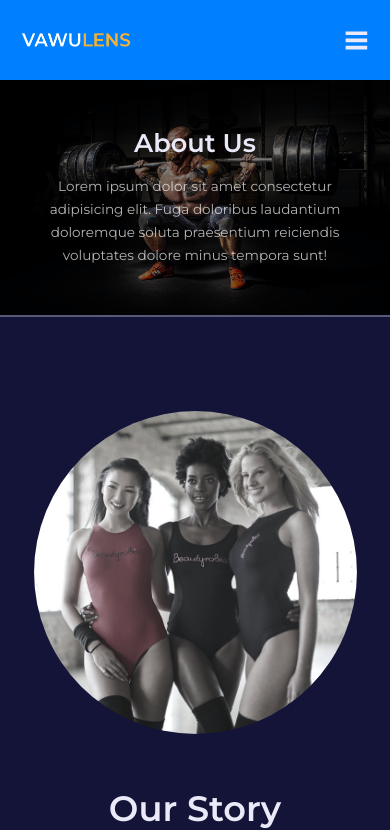
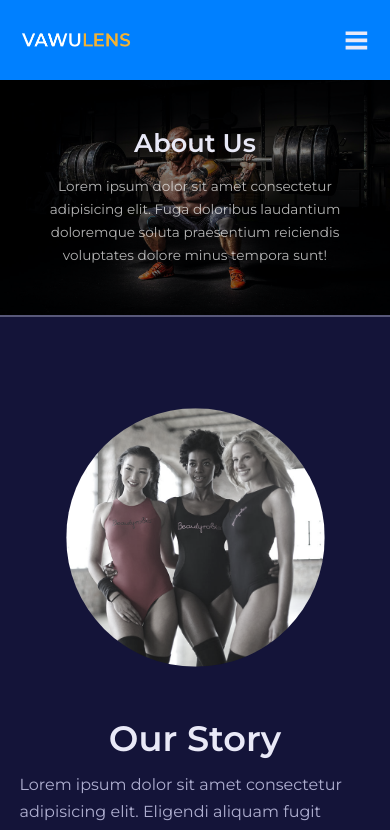
Before and after one commit to shankarabhishek28/gymWebApp, a React (Vite) app: page /about in a window 390 px wide. Shown: the top 830 px of the page. Built offline with nearby package versions, Linux system fonts and the light colour scheme; a web font is replaced by a local one.

Commit message:
responsive fail fixed

```diff
--- a/src/pages/about/about.jsx
+++ b/src/pages/about/about.jsx
@@ -16,8 +16,10 @@ const About = () => {
     </Header>
       <section className="about_story animated">
         <div className="container about_story-container">
+          <div className='about_section-image'>
+            <img src={StoryImage} alt='our story image' />
+          </div>
 
-            <img src={StoryImage} alt='our story image' />
 
           <div className="about_section-content">
             <h1>Our Story</h1>
@@ -55,7 +57,7 @@ const About = () => {
 
           </div>
           <div className="about_section-image v">
-              <img src={VissionImage} alt='our Vission image' />
+            <img src={VissionImage} alt='our Vission image' />
           </div>
 
         </div>
@@ -78,7 +80,7 @@ const About = () => {
             <p>Lorem ipsum dolor sit amet consectetur adipisicing elit. Odio,
               natus provident blanditiis impedit debitis omnis.
               Lorem ipsum dolor, sit amet consectetur adipisicing elit. In soluta distinctio voluptatibus atque tempore consequatur inventore
-               voluptatum, et enim provident?
+              voluptatum, et enim provident?
             </p>
           </div>
 
```
